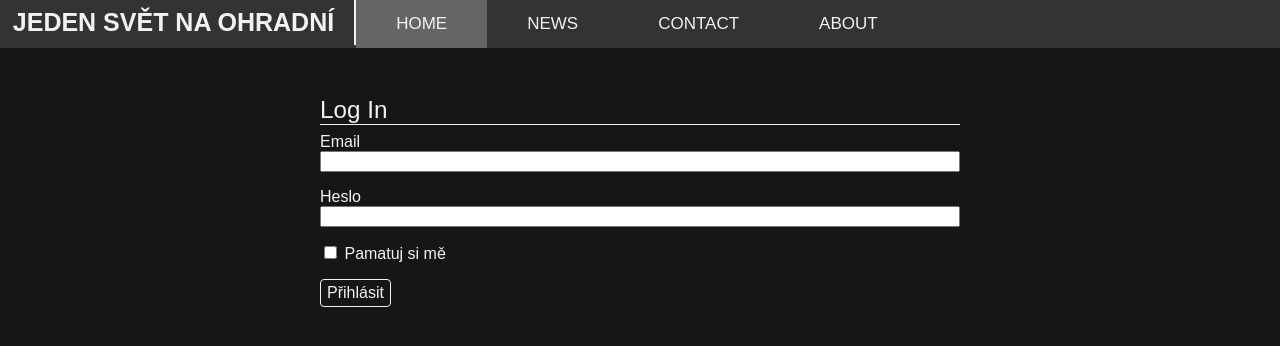
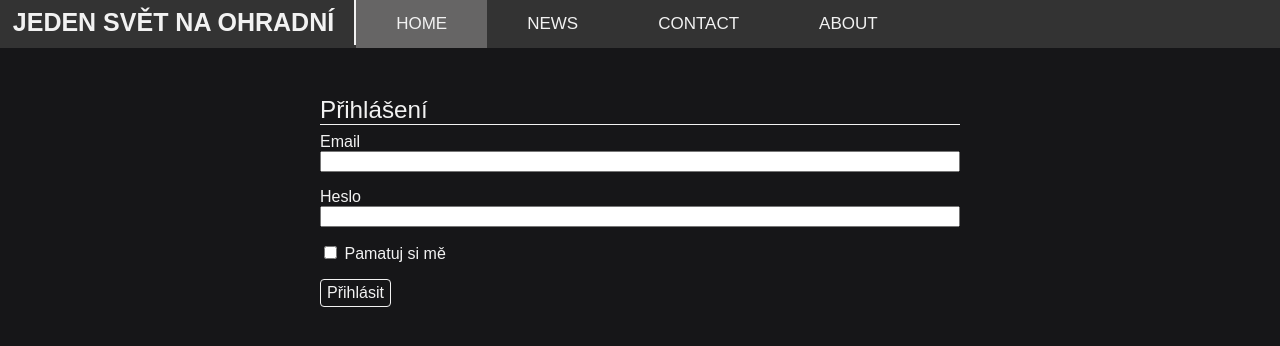
Before and after one commit to cenekp74/festival, a Flask app: page /login in a window 1280 px wide. Shown: the top 346 px of the page. Run offline with Flask 3, Linux system fonts and the light colour scheme; some libraries are stand-ins or nearby versions.

Commit message:
changed LogIn to Přihlášení in login.html

```diff
--- a/app/templates/login.html
+++ b/app/templates/login.html
@@ -9,7 +9,7 @@
     <form method="POST" action="">
         {{ form.hidden_tag() }}
         <fieldset class="form-group">
-            <legend>Log In</legend>
+            <legend>Přihlášení</legend>
             <div class="form-group">
                 {{ form.email.label(class="form-label") }}
                 {% if form.email.errors %}
```
